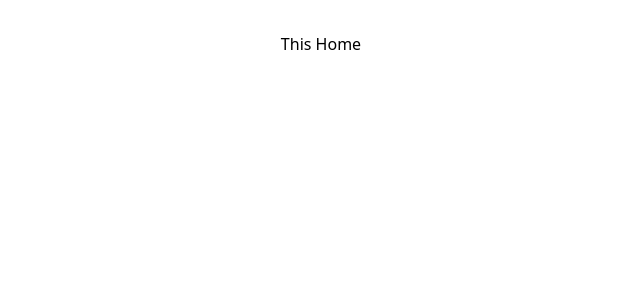
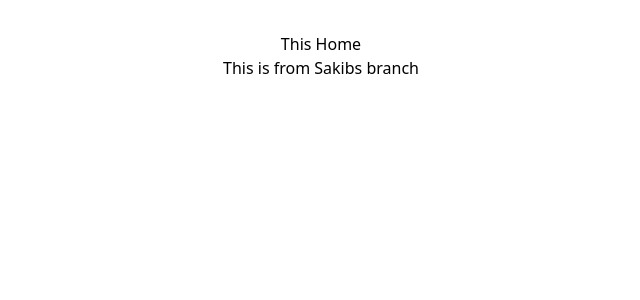
Before and after one commit to Mdsakib999/goldenAccount, a React (Vite) app: page / in a window 1280 px wide. Shown: the top 300 px of the page, without its empty margins (319-959 px from the left). Built offline with nearby package versions, Linux system fonts and the light colour scheme.

Commit message:
branch testing

```diff
--- a/src/components/Home/Home.jsx
+++ b/src/components/Home/Home.jsx
@@ -4,6 +4,8 @@ const Home = () => {
     return (
         <div>
             <h1>This Home</h1>
+
+            <p>This is from Sakibs branch</p>
         </div>
     );
 };
```
